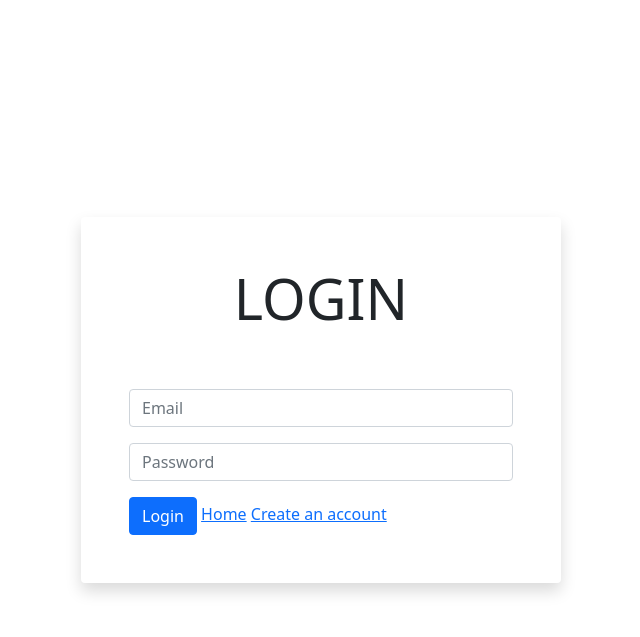
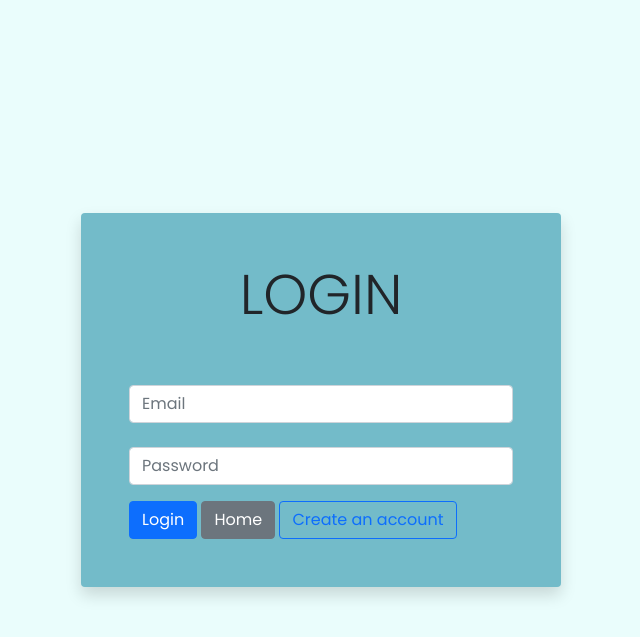
Before and after one commit to nrwfebriani/KatalogIAI, a PHP site: page /login.php in a window 1280 px wide. Shown: the top 637 px of the page, without its empty margins (319-959 px from the left). Run offline with PHP 8.4, Linux system fonts and the light colour scheme.

Commit message:
change button

```diff
--- a/login.php
+++ b/login.php
@@ -18,11 +18,13 @@ if (!isset($_SESSION['user_id']) &&
     <!-- bootstrap 5 Js bundle CDN-->
     <script src="https://cdn.jsdelivr.net/npm/bootstrap@5.1.1/dist/js/bootstrap.bundle.min.js" integrity="sha384-/bQdsTh/da6pkI1MST/rWKFNjaCP5gBSY4sEBT38Q/9RBh9AH40zEOg7Hlq2THRZ" crossorigin="anonymous"></script>
 
+	<link rel="stylesheet" href="css/style.css">
+
 </head>
 <body>
 	<div class="d-flex justify-content-center align-items-center"
 	     style="min-height: 100vh;">
-		<form class="p-5 rounded shadow"
+		<form class="p-5 rounded shadow blue"
 		      style="max-width: 30rem; width: 100%"
 		      method="POST"
 		      action="php/auth.php">
@@ -34,19 +36,13 @@ if (!isset($_SESSION['user_id']) &&
 		  <?php } ?>
 
 		  <div class="mb-3">
-		    <!-- <label for="exampleInputEmail1"
-		           class="form-label">Email address</label> -->
 		    <input type="email"
 		           class="form-control"
 		           name="email"
 		           id="exampleInputEmail1"
 		           aria-describedby="emailHelp"
-				   placeholder="Email">
-		  </div>
+				   placeholder="Email"><br>
 
-		  <div class="mb-3">
-		    <!-- <label for="exampleInputPassword1"
-		           class="form-label">Password</label> -->
 		    <input type="password"
 		           class="form-control"
 		           name="password"
@@ -56,8 +52,9 @@ if (!isset($_SESSION['user_id']) &&
 		  <button type="submit"
 		          class="btn btn-primary">
 		          Login</button>
-		   <a href="index.php">Home</a>
-		   <a href="signup.php" class="ca"> Create an account</a>
+
+		   <a class="btn btn-secondary" href="index.php" role="button">Home</a>
+		   <a class="btn btn-outline-primary" href="signup.php" role="button"> Create an account</a>
 		</form>
 	</div>
 </body>
```
Also changed, not shown: signup.php (+3 -15 lines).
